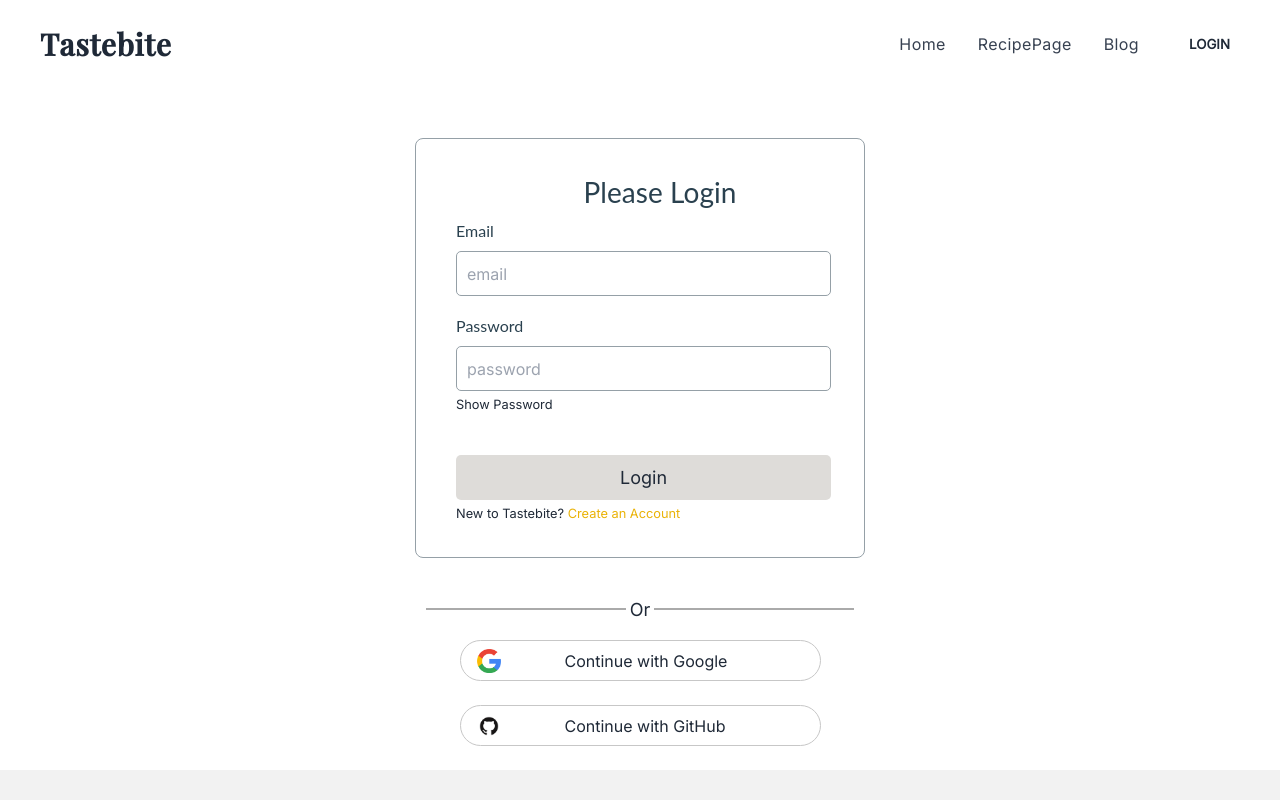
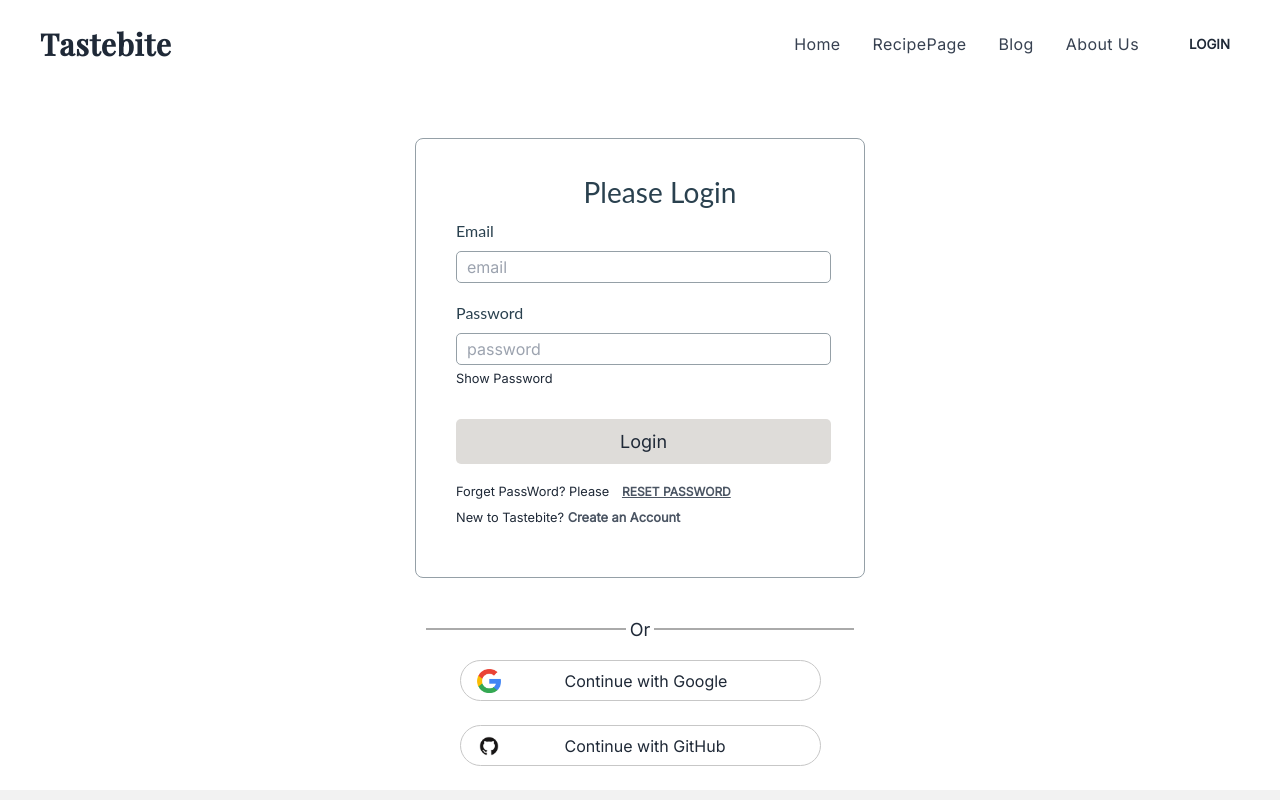
Before and after one commit to emon83/taste-bite-client, a React (Vite) app: page /login in a window 1280 px wide. Shown: the top 800 px of the page. Built offline with nearby package versions, Linux system fonts and the light colour scheme; no server answers.

Commit message:
header sightly change, user profile page added about page create

```diff
--- /dev/null
+++ b/src/pages/AboutUs/AboutUs.jsx
@@ -0,0 +1,11 @@
+import React from 'react';
+
+const AboutUs = () => {
+    return (
+        <div className='mx-4 sm:mx-20 lg:mx-36'>
+            this is about page
+        </div>
+    );
+};
+
+export default AboutUs;
--- a/src/pages/Login/Login.css
+++ b/src/pages/Login/Login.css
@@ -1,6 +1,6 @@
 .form__container {
     width: 450px;
-    height: 420px;
+    height: 440px;
     margin: 50px auto;
     border: 1px solid #95a0a7;
     border-radius: 8px;
@@ -48,7 +48,7 @@
     height: 45px;
     background: rgba(145, 139, 129, 0.3);
     border-radius: 5px;
-    margin-top: 20px;
+    margin-top: 10px;
     border: none;
     font-size: 18px;
     line-height: 25px;
--- a/src/pages/Login/Login.jsx
+++ b/src/pages/Login/Login.jsx
@@ -1,17 +1,20 @@
-import React, { useContext, useState } from "react";
+import React, { useContext, useRef, useState } from "react";
 import "./Login.css";
 import { Link, useLocation, useNavigate } from "react-router-dom";
 import logo1 from '../../images/google.png'
 import logo2 from '../../images/github.png'
 import { AuthContext } from "../../provider/AuthProvider";
+import { ToastContainer, toast } from 'react-toastify';
+import 'react-toastify/dist/ReactToastify.css';
 
 const Login = () => {
   const [show, setShow] = useState(false);
   const [error, setError] = useState('');
-  const { googleSignIn, githubSignIn, signIn } = useContext(AuthContext);
+  const { googleSignIn, githubSignIn, signIn, resetPassword } = useContext(AuthContext);
 
   const navigate = useNavigate();
   const location = useLocation();
+  const emailRef = useRef();
   console.log('login page location', location);
 
   const from = location.state?.from?.pathname || "/"
@@ -34,6 +37,22 @@ const Login = () => {
     .catch(error => {
         setError(error.message);
         console.log(error);
+    })
+  };
+
+  const handleResetPassword = (event) => {
+    const email = emailRef.current.value;
+    if (!email) {
+      toast('Please provide  your email address to reset password');
+      return;
+    }
+    resetPassword(email)
+    .then( () => {
+      toast('Please check your email');
+    })
+    .catch(error => {
+      console.log(error);
+      setError(error.message);
     })
   };
 
@@ -77,6 +96,7 @@ const Login = () => {
               type="email"
               placeholder="email"
               name="email"
+              ref={emailRef}
               id=""
               required
             />
@@ -99,9 +119,17 @@ const Login = () => {
           <input className="btn__submit" type="submit" value="Login" />
         </form>
         <p>
+        <small>
+          Forget PassWord? Please{" "}
+          <button onClick={handleResetPassword} className="btn btn-link btn-xs text-gray-600 mt-4">
+            Reset Password
+          </button>
+        </small>
+      </p>
+        <p>
           <small>
             New to Tastebite?{" "}
-            <Link to="/register" className="text-yellow-500">
+            <Link to="/register" className="text-gray-600 font-semibold">
               Create an Account
             </Link>
           </small>
@@ -121,6 +149,7 @@ const Login = () => {
       <img className="w-6 h-6 ml-4" src={logo2} alt="" />
         <button className="ml-14">Continue with GitHub</button>
       </div>
+      <ToastContainer/>
     </>
   );
 };
--- a/src/pages/Register/Register.jsx
+++ b/src/pages/Register/Register.jsx
@@ -79,7 +79,7 @@ const Register = () => {
         </div>
         <input className="btn__submit" type="submit" value="Sign Up" />
       </form>
-      <p><small>Already have an account? <Link to="/login" className='text-yellow-500'>Login</Link></small></p>
+      <p className='mt-4'><small>Already have an account? <Link to="/login" className='text-gray-600 font-semibold'>Login</Link></small></p>
       <p className="text-red-600">{error}</p>
     </div>
     );
--- /dev/null
+++ b/src/pages/UserDetails/UserDetails.css
@@ -0,0 +1,26 @@
+.user-container {
+    width: 50%;
+    height: auto;
+    background-color: #ffffff;
+    margin: 50px auto;
+    margin-top: 2rem;
+    border-radius: 20px;
+    padding: 20px 0;
+}
+.form-control input {
+    height: 32px;
+}
+.user {
+    margin: 20px auto;
+}
+
+.user-title {
+    font-family: 'Playfair Display', serif;
+}
+
+@media only screen and (max-width: 800px) {
+    .user-container{
+        width: 90%;
+        margin: 20px auto;
+    }
+  }
--- /dev/null
+++ b/src/pages/UserDetails/UserDetails.jsx
@@ -0,0 +1,54 @@
+import React, { useContext } from 'react';
+import './UserDetails.css'
+import { AuthContext } from '../../provider/AuthProvider';
+import { Link } from 'react-router-dom';
+
+const UserDetails = () => {
+    const { user } = useContext(AuthContext);
+    console.log(user);
+    return (
+        <div className='user-page bg-gray-100 py-4 md:py-10'>
+            <div className='user-container'>
+                <div className='mx-auto text-center user'>
+                <img className='w-36 sm:w-56 lg:w-64 rounded-full mx-auto' src={user?.photoURL} alt="" />
+                </div>
+                <h2 className='text-2xl sm:text-4xl text-sky-950 font-extrabold text-center user-title'>USER NAME</h2>
+                <h4 className='text-center text-lg sm:text-xl font-bold my-4 user-title'>{user?.displayName}</h4>
+                <p className='text-center text-gray-600'>User Id: {user?.uid}</p>
+                <div className='mt-4'>
+                                    {/* The button to open modal */}
+                    <div className='text-center'>
+                    <label htmlFor="my-modal" className="btn text-center btn-sm btn-outline">Update Profile</label>
+                    </div>
+
+                    {/* Put this part before </body> tag */}
+                    <input type="checkbox" id="my-modal" className="modal-toggle" />
+                    <div className="modal">
+                      <div className="modal-box">
+                        <h3 className="font-bold text-lg">Are you sure you want to update your profile picture?!</h3>
+                        <form className='mt-8'>
+                            <div className='form-control'>
+                            <label htmlFor="name">Upgrade your Display Name</label>
+                            <input className='h-8' type="text" placeholder='name' />
+                            </div>
+                            <div className='form-control'>
+                            <label htmlFor="photo">Upgrade your profile photo</label>
+                            <input className='h-8' type="text" placeholder='photo url' />
+                            </div>
+                        </form>
+                        <div className="modal-action">
+                          <label htmlFor="my-modal" className="btn btn-outline btn-sm">Confirm!</label>
+                        </div>
+                      </div>
+                    </div>
+                </div>
+                <Link to="/">
+                <div className='text-center mt-2 mb-4'>
+                {user && <button className='text-center btn btn-ghost btn-sm'>Go Back Home Page</button>}
+                </div></Link>
+            </div>
+        </div>
+    );
+};
+
+export default UserDetails;
--- a/src/pages/shared/Header/Header.jsx
+++ b/src/pages/shared/Header/Header.jsx
@@ -57,13 +57,25 @@ const Header = () => {
               Blog
             </NavLink>
           </li>
+          <li>
+            <NavLink
+              to="/about"
+              aria-label="About"
+              title="About"
+              className={({ isActive }) => (isActive ? "active" : "default")}
+            >
+              About Us
+            </NavLink>
+          </li>
           {user ? (
             <div className="flex items-center gap-2">
+              <Link to="/userDetails">
                 <label tabIndex={0} className="btn btn-ghost btn-circle avatar">
                   <div className="w-10 rounded-full">
                     <img title={user?.displayName} src={user?.photoURL} />
                   </div>
                 </label>
+              </Link>
               <li>
                 <Link>
                   <button onClick={handleLogOut} className="btn btn-ghost">
@@ -166,9 +178,20 @@ const Header = () => {
                         Blog
                       </Link>
                     </li>
+                    <li>
+                      <Link
+                        to="/about"
+                        aria-label="About"
+                        title="About"
+                        className="font-medium tracking-wide text-gray-700 transition-colors duration-200 hover:text-deep-purple-accent-400"
+                      >
+                        About Us
+                      </Link>
+                    </li>
                     {/* <li><Link to="/login"><button className="btn btn-ghost -ml-4">Login</button></Link></li> */}
                     {user ? (
                       <div className="flex items-start flex-col gap-2">
+                        <Link to="/userDetails">
                           <label
                             tabIndex={0}
                             className="btn btn-ghost btn-circle avatar"
@@ -180,6 +203,7 @@ const Header = () => {
                               />
                             </div>
                           </label>
+                        </Link>
                         <li>
                           <Link>
                             <button
--- a/src/provider/AuthProvider.jsx
+++ b/src/provider/AuthProvider.jsx
@@ -1,5 +1,5 @@
 import React, { createContext, useEffect, useState } from 'react';
-import { GithubAuthProvider, GoogleAuthProvider, createUserWithEmailAndPassword, getAuth, onAuthStateChanged, signInWithEmailAndPassword, signInWithPopup, signOut } from "firebase/auth";
+import { GithubAuthProvider, GoogleAuthProvider, createUserWithEmailAndPassword, getAuth, onAuthStateChanged, sendPasswordResetEmail, signInWithEmailAndPassword, signInWithPopup, signOut } from "firebase/auth";
 import app from '../firebase/firebase.config';
 
 export const AuthContext =  createContext(null);
@@ -37,6 +37,10 @@ const AuthProvider = ({children}) => {
         return signOut(auth);
     }
 
+    const resetPassword = (email) => {
+        return sendPasswordResetEmail(auth, email)
+    }
+
      //observe user auth state
      useEffect( () => {
          const unsubscribe = onAuthStateChanged(auth, currentUser =>{
@@ -55,6 +59,7 @@ const AuthProvider = ({children}) => {
         createUser,
         signIn,
         logOut,
+        resetPassword,
         googleSignIn,
         githubSignIn
     }
```
Also changed, not shown: src/routes/Routes.jsx (+10 -0 lines). Lines whose indentation alone changed are shown as unchanged.
